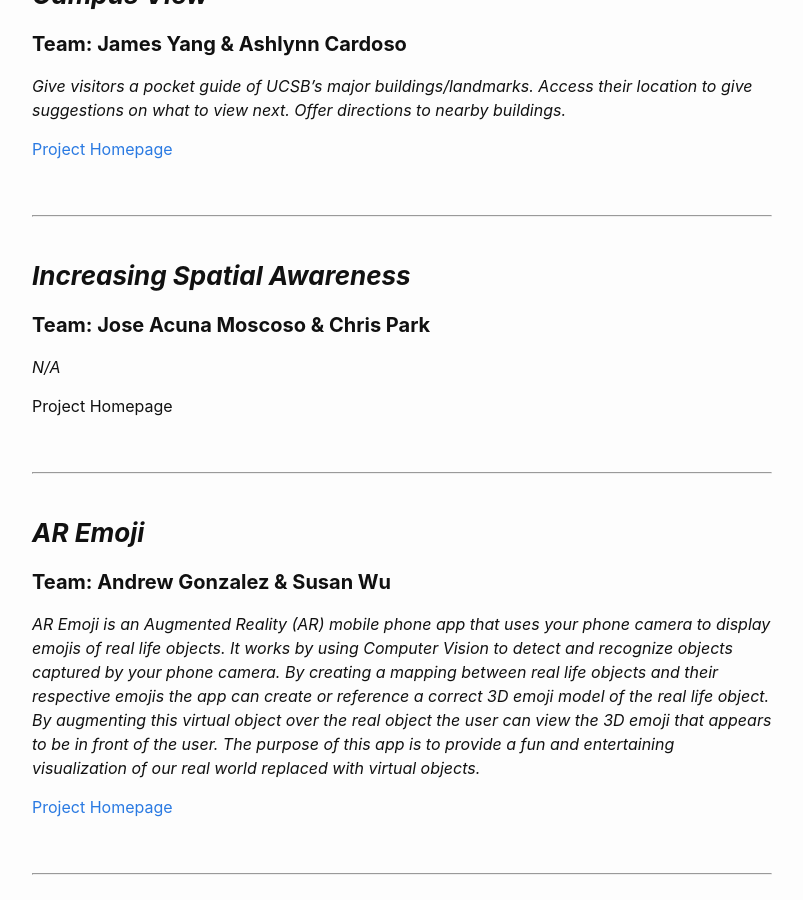
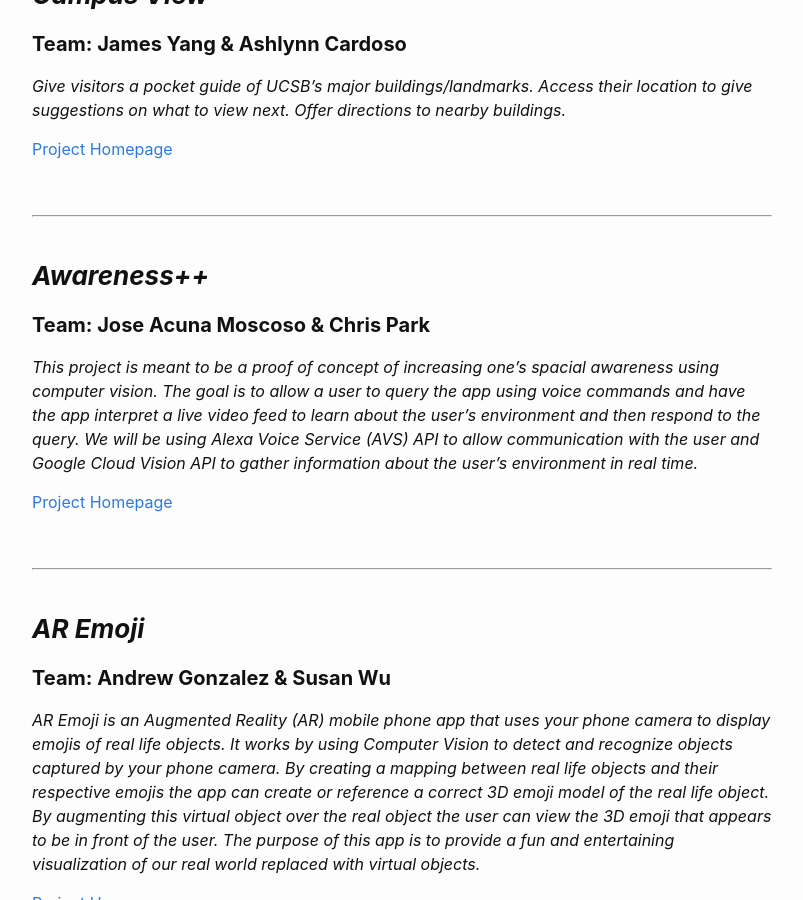
Before and after one commit to ece-150-251/ece-150-251.github.io, a Jekyll site: the page built from _posts/2018-05-14-Spring-2018-Final-Project-Summary.markdown, in a window 1280 px wide and 900 px high, scrolled down 7793 px. Shown: the whole window, without its empty margins (238-1041 px from the left). Built offline with Jekyll 4.4.1, drawn with Linux system fonts in a browser that asks for light colours.

Commit message:
updated website by adding the project description for "Awareness++"

```diff
--- a/_posts/2018-05-14-Spring-2018-Final-Project-Summary.markdown
+++ b/_posts/2018-05-14-Spring-2018-Final-Project-Summary.markdown
@@ -273,13 +273,12 @@ Saving processing power by not keeping rooms open indefinitely.*
 
 ---
 <br/>
-### *__Increasing Spatial Awareness__*
+### *__Awareness++__*
 #### **Team: Jose Acuna Moscoso & Chris Park**
 
-*N/A*
+*This project is meant to be a proof of concept of increasing one's spacial awareness using computer vision. The goal is to allow a user to query the app using voice commands and have the app interpret a live video feed to learn about the user's environment and then respond to the query. We will be using Alexa Voice Service (AVS) API to allow communication with the user and Google Cloud Vision API to gather information about the user's environment in real time.*
 
-<!-- [Project Homepage][p23] -->
-Project Homepage
+[Project Homepage][p23]
 
 <br/>
 
```
Also changed, not shown: other parts of _posts/2018-05-14-Spring-2018-Final-Project-Summary.markdown (+1 -1 lines), 1 other file.
